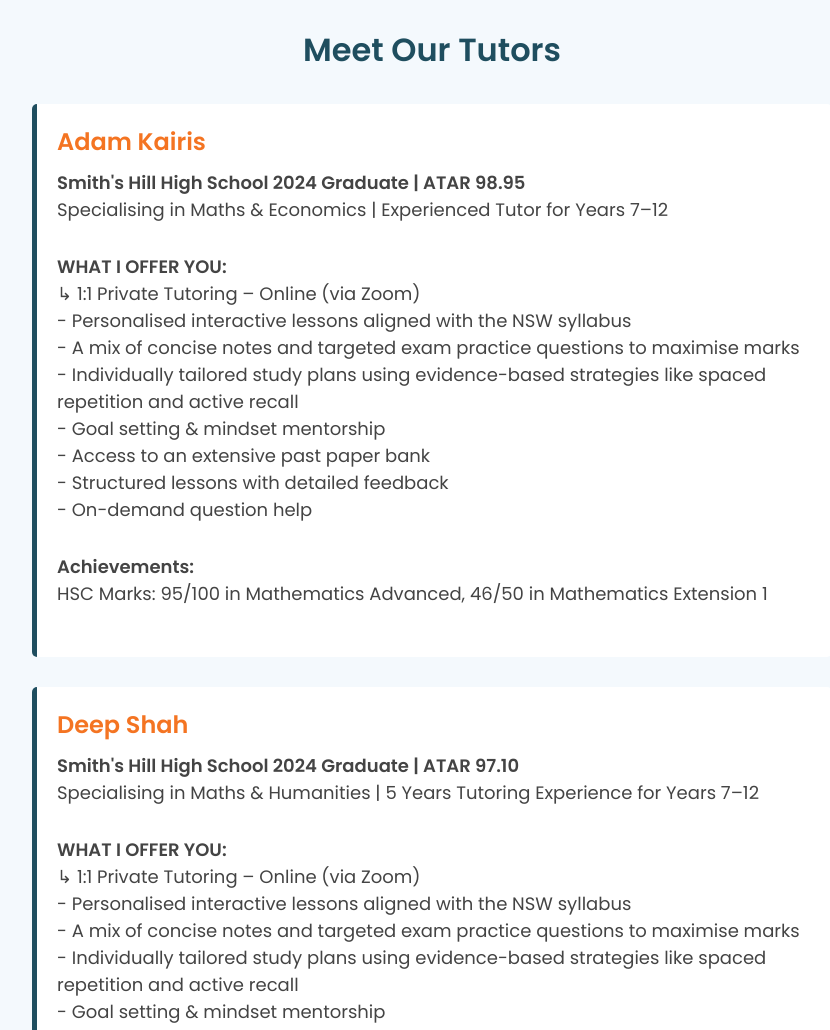
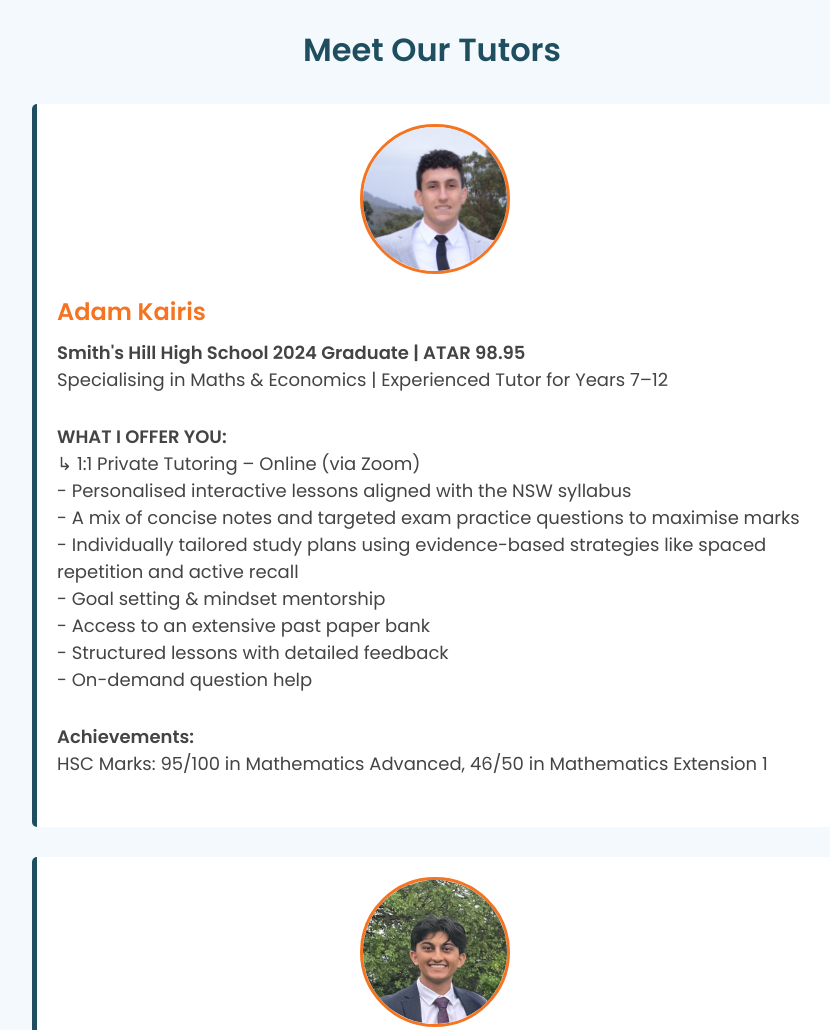
Before and after one commit to Deep-Elevateone/elevateoneeducation, a plain HTML site: page index.html in a window 1280 px wide. Shown: the part 2880-3910 px from the top of the page, without its empty margins (208-1038 px from the left). Drawn offline with Linux system fonts and the light colour scheme.

Commit message:
Update index.html

```diff
--- a/index.html
+++ b/index.html
@@ -165,6 +165,17 @@
       border-left: 5px solid #1f4e5f;
       border-radius: 5px;
     }
+    .tutor-profile img {
+      width: 150px;
+      height: 150px;
+      object-fit: cover;
+      border-radius: 50%;
+      border: 3px solid #f47422;
+      margin-bottom: 20px;
+      display: block;
+      margin-left: auto;
+      margin-right: auto;
+    }
   </style>
 </head>
 <body>
@@ -233,6 +244,7 @@
   <section class="section" id="tutors">
     <h3>Meet Our Tutors</h3>
     <div class="tutor-profile">
+      <img src="adam-kairis.jpg" alt="Adam Kairis">
       <h4>Adam Kairis</h4>
       <p><strong>Smith's Hill High School 2024 Graduate | ATAR 98.95</strong><br>
       Specialising in Maths & Economics | Experienced Tutor for Years 7–12</p>
@@ -250,6 +262,7 @@
     </div>
 
     <div class="tutor-profile">
+      <img src="deep-shah.jpg" alt="Deep Shah">
       <h4>Deep Shah</h4>
       <p><strong>Smith's Hill High School 2024 Graduate | ATAR 97.10</strong><br>
       Specialising in Maths & Humanities | 5 Years Tutoring Experience for Years 7–12</p>
```
